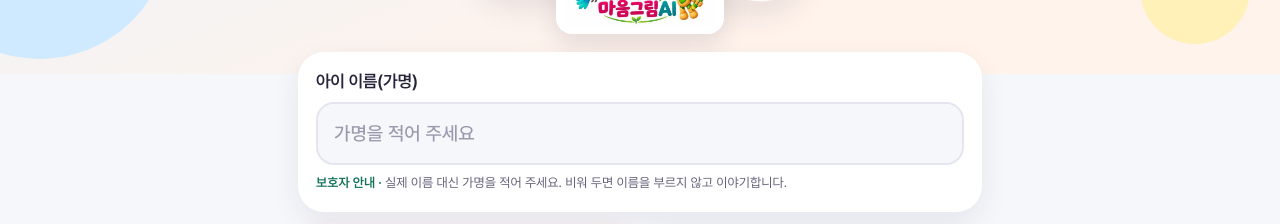
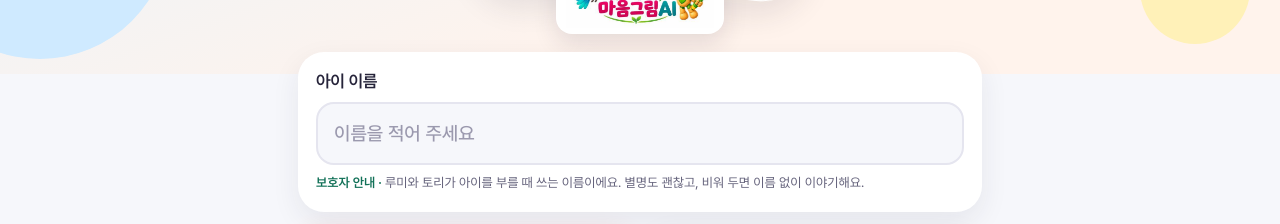
Before and after one commit to chany-studio/maeumgrim-demo, a plain HTML site: page index.html in a window 1280 px wide. Shown: the part 351-575 px from the top of the page. Drawn offline with Linux system fonts and the light colour scheme.

Commit message:
이름 칸 문구를 실제 서비스 말투로, '가명' 표기 빼기
Co-Authored-By: Claude Opus 5.5 <noreply@anthropic.com>

```diff
--- a/index.html
+++ b/index.html
@@ -428,9 +428,9 @@
       </header>
       <div class="home-body">
         <div class="name-card">
-          <label class="field-label" for="childName">아이 이름(가명)</label>
-          <input type="text" id="childName" maxlength="10" autocomplete="off" placeholder="가명을 적어 주세요">
-          <p class="hint adult">실제 이름 대신 가명을 적어 주세요. 비워 두면 이름을 부르지 않고 이야기합니다.</p>
+          <label class="field-label" for="childName">아이 이름</label>
+          <input type="text" id="childName" maxlength="10" autocomplete="off" placeholder="이름을 적어 주세요">
+          <p class="hint adult">루미와 토리가 아이를 부를 때 쓰는 이름이에요. 별명도 괜찮고, 비워 두면 이름 없이 이야기해요.</p>
         </div>
         <div class="choice">
           <button type="button" class="tile a" id="startBtn">
@@ -1279,8 +1279,8 @@
   }
   function renderRecord() {
     $("todayDate").textContent = todayText();
-    $("recName").textContent = state.name ? state.name + " (가명)" : "이름 없음";
-    $("recIntro").textContent = (state.name ? state.name + "(가명)의" : "아이의") + " 오늘 기록입니다. 기록을 보시고 아이와 이야기를 나눠 보세요.";
+    $("recName").textContent = state.name || "이름 없음";
+    $("recIntro").textContent = (state.name ? state.name + "의" : "아이의") + " 오늘 기록입니다. 기록을 보시고 아이와 이야기를 나눠 보세요.";
 
     var ph = $("recPhoto"); ph.textContent = "";
     if (state.photoUrl) {
```
